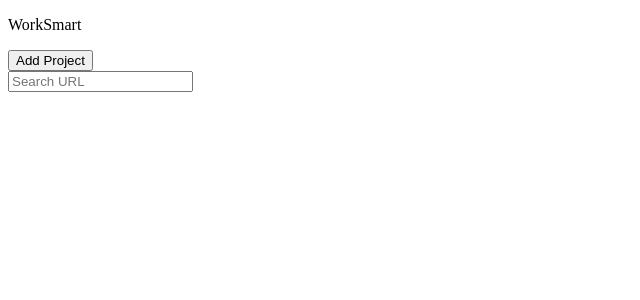
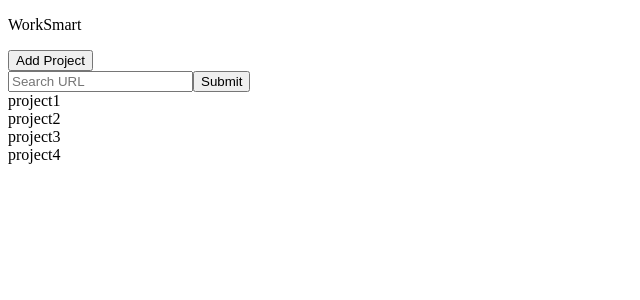
Before and after one commit to wkimak/MVP, a React app: page / in a window 1280 px wide. Shown: the top 300 px of the page, without its empty margins (0-640 px from the left). Built offline with nearby package versions, Linux system fonts and the light colour scheme; the HTML template or start-up script is replaced by a standard one.

Commit message:
Set up server-side GET request to Mercury API

```diff
--- a/client/src/components/Folders.jsx
+++ b/client/src/components/Folders.jsx
@@ -1,16 +1,17 @@
 import React from 'react';
 
   const Folders = (props) => {
+    return (
 
-    return{
-      {props.folders.map((folder) => {
         <div>
-        {folder}
+           {props.folders.map(function(folder){
+            return(
+              <div className='folders'>{folder}</div>
+              );
+           })}
         </div>
-
-      })}
-    };
-   }
+    );
+   };
 
 
    export default Folders;
--- a/client/src/components/SearchUrl.jsx
+++ b/client/src/components/SearchUrl.jsx
@@ -8,13 +8,27 @@ import React from 'react';
         this.state = {
           inputVal: ''
         }
+
+        this.getUrl = this.getUrl.bind(this);
     }
+
+
+       getUrl(event){
+         this.setState({
+           inputVal: event.target.value
+         });
+       }
 
         render(){
           return(
+          <div>
             <form>
-              <input placeholder='Search URL' className='searchInput' />
+              <input value={this.state.inputVal} onChange={this.getUrl} placeholder='Search URL' className='searchInput' type='text' />
+              <button onClick={(event) => { event.preventDefault(); this.props.search(this.state.inputVal)}}> Submit </button>
             </form>
+
+            <div className='searchResults-container'></div>
+          </div>
           );
         }
 
--- a/client/src/index.jsx
+++ b/client/src/index.jsx
@@ -1,33 +1,41 @@
 import React from 'react';
 import ReactDOM from 'react-dom';
-
 import Navbar from './components/Navbar.jsx';
 import SearchUrl from './components/SearchUrl.jsx';
+import Folders from './components/Folders.jsx';
+
+import axios from 'axios';
 
 
 
 class App extends React.Component {
-
 		  constructor(props){
 		    super(props);
 		    this.state = {
-		      folders: []
+		      folders: ['project1', 'project2', 'project3', 'project4']
 		   }
-		   this.addFolder = this.addFolder.bind(this);
+		   this.searchUrl = this.searchUrl.bind(this);
 		}
 
-		addFolder(){
-          this.state.folders.push('Project');
-          this.setState(this.state);
-      }
+        searchUrl(url){
+          axios.post('http://localhost:3000/url', {url})
+          .then((res) => {
+          	console.log('POST from Client SUCCESS', res);
+          })
+
+          .catch((err) => {
+          	console.log(err);
+          })
+        }
+
 
 		render(){
           return(
             <div>
-            	<Navbar onClick={this.addFolder} />
-            	<SearchUrl />
+            	<Navbar />
+            	<SearchUrl search={this.searchUrl}/>
+            	<Folders folders={this.state.folders}/>
             </div>
-
           );
 	   }
 
--- a/package.json
+++ b/package.json
@@ -18,10 +18,12 @@
   },
   "homepage": "https://github.com/wkimak/MVP#readme",
   "dependencies": {
+    "axios": "^0.18.0",
     "express": "^4.16.3",
     "nodemon": "^1.17.3",
     "react": "^16.3.1",
-    "react-dom": "^16.3.1"
+    "react-dom": "^16.3.1",
+    "request": "^2.85.0"
   },
   "devDependencies": {
     "babel-core": "^6.23.1",
```
Also changed, not shown: client/src/components/FolderContent.jsx (added, +18 -0 lines), 4 other files (tests, documents, lock files or other folders).
